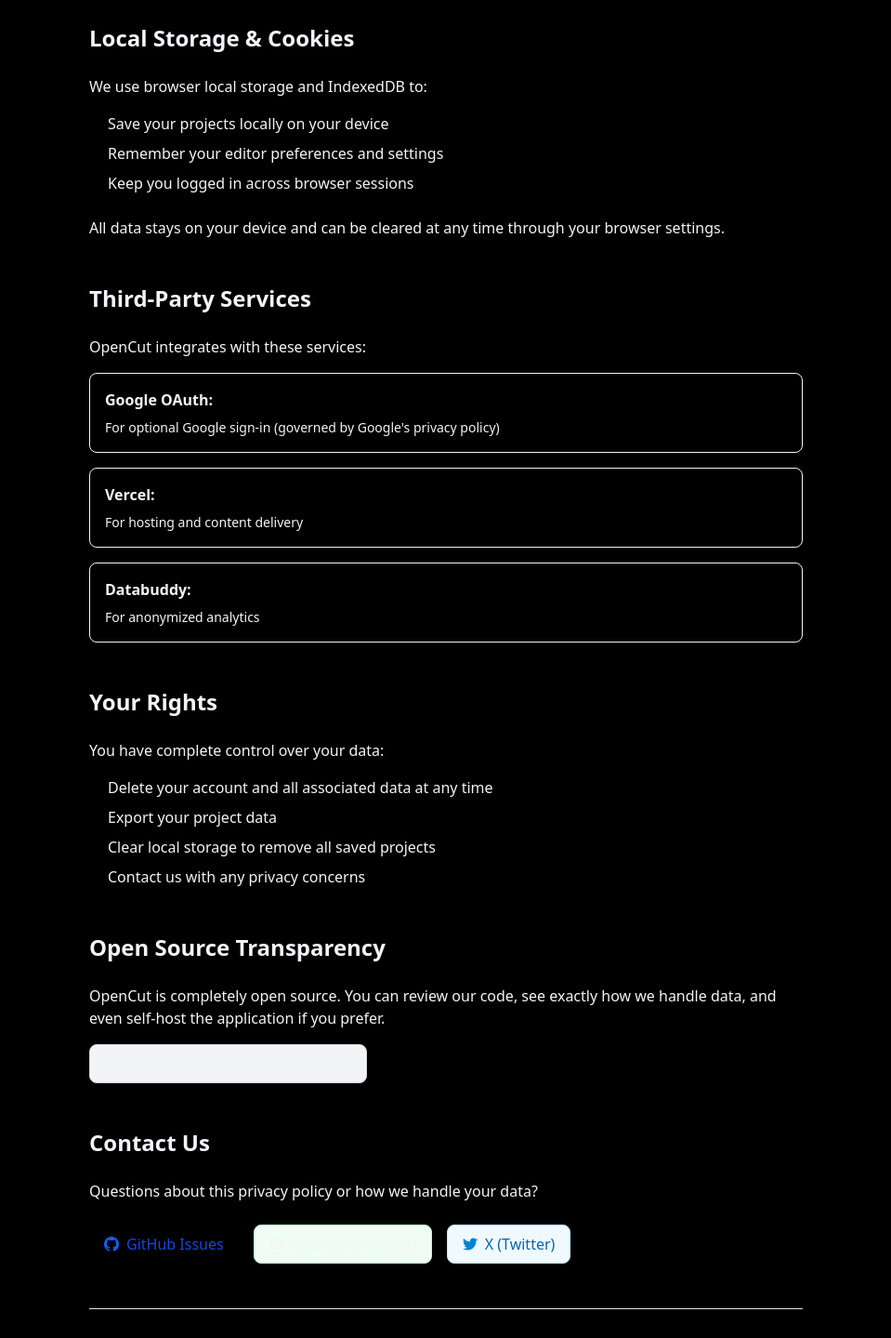
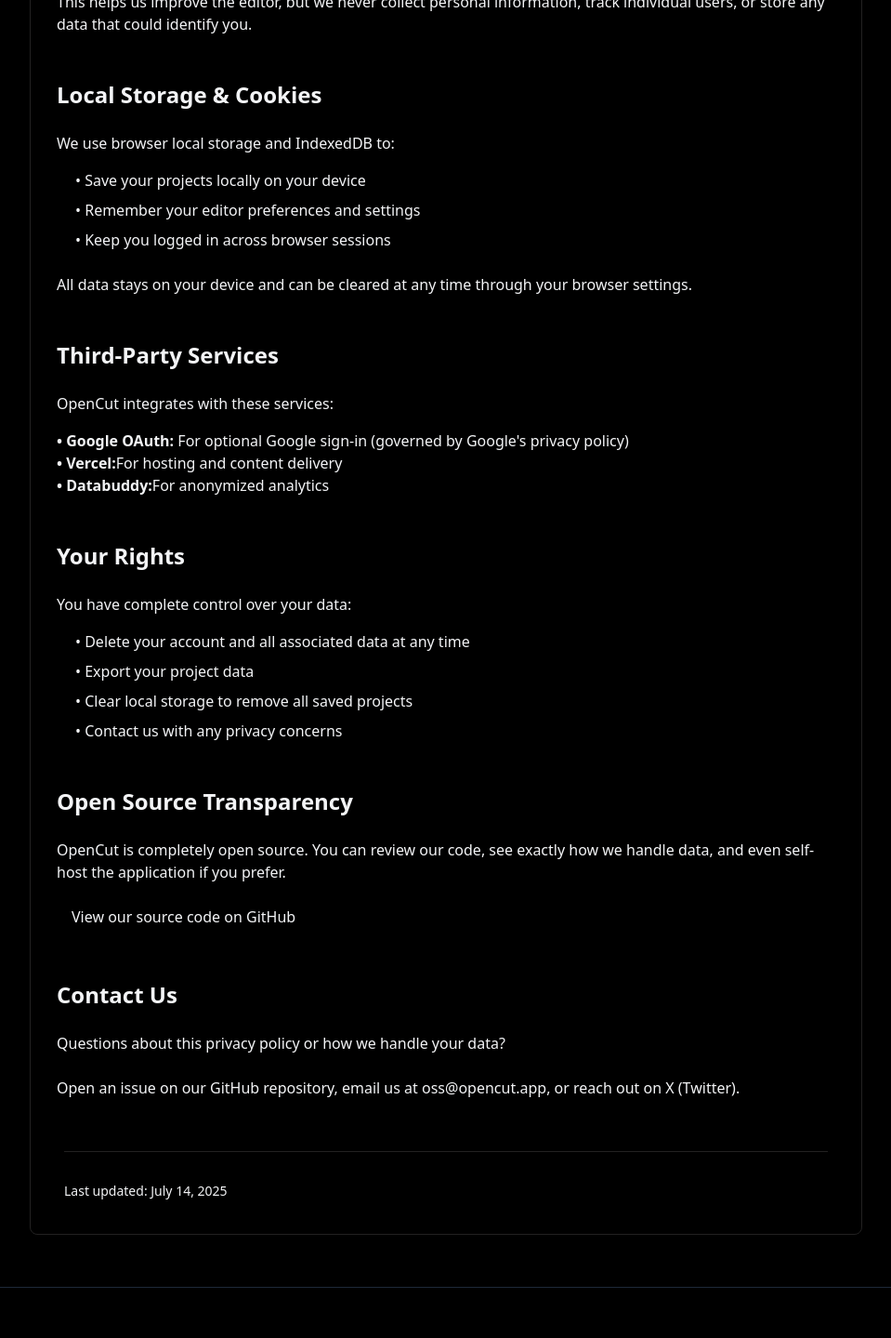
Before and after one commit to wizzcode01/Open-cut-project, a React (Vite) app: page /privacy in a window 1280 px wide. Shown: the part 1280-2719 px from the top of the page at 93% size, without its empty margins (160-1119 px from the left). Built offline with nearby package versions, Linux system fonts and the light colour scheme.

Commit message:
added policy

```diff
--- a/src/pages/PrivacyPolicy.jsx
+++ b/src/pages/PrivacyPolicy.jsx
@@ -22,7 +22,9 @@
                       Learn how we handle your data and privacy. Contact us if you have any questions.</p>
                 </div>
           </div>
-          <div className='w-3xl flex flex-col justify-center m-auto text-gray-100'>
+            <div className='flex flex-col justify-center m-14'>
+          <div className='w-4xl flex flex-col justify-center  text-gray-100 border rounded-lg border-[#222121] shadow p-7 m-auto '>
+
               <div className="mb-12">
                 <h2 className="text-2xl font-bold  mb-6">
                   Your Videos Stay Private
@@ -48,11 +50,11 @@
                 <ul className="space-y-2 mb-6">
                   <li className="flex items-start">
                     <div className="w-2 h-2 rounded-full mt-2 mr-3 flex-shrink-0"></div>
-                    <span className="">Email address (for account access)</span>
+                    <span className="">&#8226; Email address (for account access)</span>
                   </li>
                   <li className="flex items-start">
                     <div className="w-2 h-2 rounded-full mt-2 mr-3 flex-shrink-0"></div>
-                    <span className="">Profile information from Google OAuth (if you choose to sign in with Google)</span>
+                    <span className="">&#8226; Profile information from Google OAuth (if you choose to sign in with Google)</span>
                   </li>
                 </ul>
                 <div className=" rounded-lg p-4 mb-4">
@@ -89,15 +91,15 @@
                 <ul className="space-y-2 mb-6">
                   <li className="flex items-start">
                     <div className="w-2 h-2 rounded-full mt-2 mr-3 flex-shrink-0"></div>
-                    <span className="">Save your projects locally on your device</span>
+                    <span className="">&#8226; Save your projects locally on your device</span>
                   </li>
                   <li className="flex items-start">
                     <div className="w-2 h-2 rounded-full mt-2 mr-3 flex-shrink-0"></div>
-                    <span className="">Remember your editor preferences and settings</span>
+                    <span className="">&#8226; Remember your editor preferences and settings</span>
                   </li>
                   <li className="flex items-start">
                     <div className="w-2 h-2 rounded-full mt-2 mr-3 flex-shrink-0"></div>
-                    <span className="">Keep you logged in across browser sessions</span>
+                    <span className="">&#8226; Keep you logged in across browser sessions</span>
                   </li>
                 </ul>
                 <p className="">
@@ -113,19 +115,14 @@
                 <p className=" mb-4">
                   OpenCut integrates with these services:
                 </p>
-                <div className="space-y-4">
-                  <div className="border rounded-lg p-4">
-                    <h3 className="font-semibold  mb-2">Google OAuth:</h3>
-                    <p className=" text-sm">For optional Google sign-in (governed by Google's privacy policy)</p>
-                  </div>
-                  <div className="border rounded-lg p-4">
-                    <h3 className="font-semibold  mb-2">Vercel:</h3>
-                    <p className=" text-sm">For hosting and content delivery</p>
-                  </div>
-                  <div className="border rounded-lg p-4">
-                    <h3 className="font-semibold  mb-2">Databuddy:</h3>
-                    <p className=" text-sm">For anonymized analytics</p>
-                  </div>
+                <div className="">
+                  <ul>
+                    <li><span className='font-semibold'>&#8226; Google OAuth:</span> For optional Google sign-in (governed by Google's privacy policy)</li>
+                    <li><span className='font-semibold'>&#8226; Vercel:</span>For hosting and content delivery</li>
+                    <li> <span className='font-semibold'>&#8226; Databuddy:</span>For anonymized analytics</li>
+
+                  </ul>
+
                 </div>
               </div>
 
@@ -140,19 +137,19 @@
                 <ul className="space-y-2">
                   <li className="flex items-start">
                     <div className="w-2 h-2 rounded-full mt-2 mr-3 flex-shrink-0"></div>
-                    <span className="">Delete your account and all associated data at any time</span>
+                    <span className="">&#8226; Delete your account and all associated data at any time</span>
                   </li>
                   <li className="flex items-start">
                     <div className="w-2 h-2 rounded-full mt-2 mr-3 flex-shrink-0"></div>
-                    <span className="">Export your project data</span>
+                    <span className="">&#8226; Export your project data</span>
                   </li>
                   <li className="flex items-start">
                     <div className="w-2 h-2 rounded-full mt-2 mr-3 flex-shrink-0"></div>
-                    <span className="">Clear local storage to remove all saved projects</span>
+                    <span className="">&#8226; Clear local storage to remove all saved projects</span>
                   </li>
                   <li className="flex items-start">
                     <div className="w-2 h-2 rounded-full mt-2 mr-3 flex-shrink-0"></div>
-                    <span className="">Contact us with any privacy concerns</span>
+                    <span className="">&#8226; Contact us with any privacy concerns</span>
                   </li>
                 </ul>
               </div>
@@ -164,10 +161,7 @@
                 <p className=" mb-4">
                   OpenCut is completely open source. You can review our code, see exactly how we handle data, and even self-host the application if you prefer.
                 </p>
-                <div className="inline-flex items-center gap-2 bg-gray-100 border border-gray-300 rounded-lg px-4 py-2 hover:bg-gray-200 transition-colors cursor-pointer">
-                  <svg className="w-4 h-4 " fill="currentColor" viewBox="0 0 20 20">
-                    <path fillRule="evenodd" d="M10 0C4.477 0 0 4.484 0 10.017c0 4.425 2.865 8.18 6.839 9.504.5.092.682-.217.682-.483 0-.237-.008-.868-.013-1.703-2.782.605-3.369-1.343-3.369-1.343-.454-1.158-1.11-1.466-1.11-1.466-.908-.62.069-.608.069-.608 1.003.07 1.531 1.032 1.531 1.032.892 1.53 2.341 1.088 2.91.832.092-.647.35-1.088.636-1.338-2.22-.253-4.555-1.113-4.555-4.951 0-1.093.39-1.988 1.029-2.688-.103-.253-.446-1.272.098-2.65 0 0 .84-.27 2.75 1.026A9.564 9.564 0 0110 4.844c.85.004 1.705.115 2.504.337 1.909-1.296 2.747-1.027 2.747-1.027.546 1.379.203 2.398.1 2.651.64.7 1.028 1.595 1.028 2.688 0 3.848-2.339 4.695-4.566 4.942.359.31.678.921.678 1.856 0 1.338-.012 2.419-.012 2.747 0 .268.18.58.688.482A10.019 10.019 0 0020 10.017C20 4.484 15.522 0 10 0z" clipRule="evenodd" />
-                  </svg>
+                <div className="inline-flex items-center gap-2rounded-lg px-4 py-2 cursor-pointer">
                   <span className=" font-medium">View our source code on GitHub</span>
                 </div>
               </div>
@@ -176,39 +170,23 @@
                 <h2 className="text-2xl font-bold mb-6">
                   Contact Us
                 </h2>
-                <p className=" mb-6">
+                 <p className=" mb-6">
                   Questions about this privacy policy or how we handle your data?
                 </p>
-                <div className="flex flex-wrap gap-4">
-                  <div className="inline-flex items-center gap-2 rounded-lg px-4 py-2 hover:bg-blue-100 transition-colors cursor-pointer">
-                    <svg className="w-4 h-4 text-blue-600" fill="currentColor" viewBox="0 0 20 20">
-                      <path fillRule="evenodd" d="M10 0C4.477 0 0 4.484 0 10.017c0 4.425 2.865 8.18 6.839 9.504.5.092.682-.217.682-.483 0-.237-.008-.868-.013-1.703-2.782.605-3.369-1.343-3.369-1.343-.454-1.158-1.11-1.466-1.11-1.466-.908-.62.069-.608.069-.608 1.003.07 1.531 1.032 1.531 1.032.892 1.53 2.341 1.088 2.91.832.092-.647.35-1.088.636-1.338-2.22-.253-4.555-1.113-4.555-4.951 0-1.093.39-1.988 1.029-2.688-.103-.253-.446-1.272.098-2.65 0 0 .84-.27 2.75 1.026A9.564 9.564 0 0110 4.844c.85.004 1.705.115 2.504.337 1.909-1.296 2.747-1.027 2.747-1.027.546 1.379.203 2.398.1 2.651.64.7 1.028 1.595 1.028 2.688 0 3.848-2.339 4.695-4.566 4.942.359.31.678.921.678 1.856 0 1.338-.012 2.419-.012 2.747 0 .268.18.58.688.482A10.019 10.019 0 0020 10.017C20 4.484 15.522 0 10 0z" clipRule="evenodd" />
-                    </svg>
-                    <span className="text-blue-700 font-medium">GitHub Issues</span>
-                  </div>
-                  <div className="inline-flex items-center gap-2 bg-green-50 border border-green-200 rounded-lg px-4 py-2 hover:bg-green-100 transition-colors cursor-pointer">
-                    <svg className="w-4 h-4" fill="none" stroke="currentColor" viewBox="0 0 24 24">
-                      <path strokeLinecap="round" strokeLinejoin="round" strokeWidth={2} d="M3 8l7.89 4.26a2 2 0 002.22 0L21 8M5 19h14a2 2 0 002-2V7a2 2 0 00-2-2H5a2 2 0 00-2 2v10a2 2 0 002 2z" />
-                    </svg>
-                    <span className=" font-medium">oss@opencut.app</span>
-                  </div>
-                  <div className="inline-flex items-center gap-2 bg-sky-50 border border-sky-200 rounded-lg px-4 py-2 hover:bg-sky-100 transition-colors cursor-pointer">
-                    <svg className="w-4 h-4 text-sky-600" fill="currentColor" viewBox="0 0 24 24">
-                      <path d="M23.953 4.57a10 10 0 01-2.825.775 4.958 4.958 0 002.163-2.723c-.951.555-2.005.959-3.127 1.184a4.92 4.92 0 00-8.384 4.482C7.69 8.095 4.067 6.13 1.64 3.162a4.822 4.822 0 00-.666 2.475c0 1.71.87 3.213 2.188 4.096a4.904 4.904 0 01-2.228-.616v.06a4.923 4.923 0 003.946 4.827 4.996 4.996 0 01-2.212.085 4.936 4.936 0 004.604 3.417 9.867 9.867 0 01-6.102 2.105c-.39 0-.779-.023-1.17-.067a13.995 13.995 0 007.557 2.209c9.053 0 13.998-7.496 13.998-13.985 0-.21 0-.42-.015-.63A9.935 9.935 0 0024 4.59z"/>
-                    </svg>
-                    <span className="text-sky-700 font-medium">X (Twitter)</span>
-                  </div>
-                </div>
+                  <p>Open an issue on our <span >GitHub repository</span>, email us at <span>oss@opencut.app</span>, or reach out on <span>X (Twitter)</span>.</p>
+
               </div>
 
               {/* Last Updated */}
-              <div className="text-center pt-8 border-t border-gray-200">
+              <div className="text-start pt-8 border-t border-[#222121] m-2">
                 <p className=" text-sm">
                   Last updated: July 14, 2025
                 </p>
               </div>
             </div>
-          <Footer/>
+
+          </div>
+             <Footer/>
         </div>
 
   );
```
